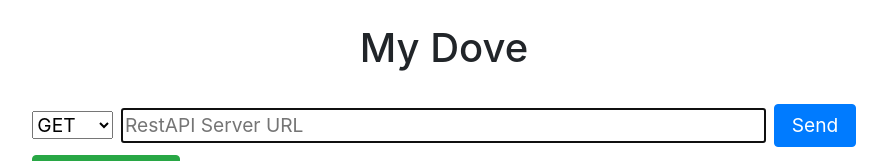
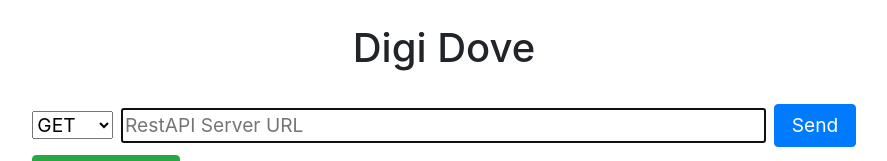
Before and after one commit to WildanMZaki/Digi-Dove, a plain HTML site: page index.html in a window 1280 px wide. Shown: the top 161 px of the page, without its empty margins (196-1083 px from the left). Drawn offline with nearby package versions, Linux system fonts and the light colour scheme.

Commit message:
MVP awal project api tester dengan nama digi dove resmi

```diff
--- a/index.html
+++ b/index.html
@@ -14,7 +14,7 @@
 
         <div class="row my-4">
             <div class="col-md-8 col-lg-8 offset-md-2 offset-lg-2">
-                <h1 class="text-center">My Dove</h1>
+                <h1 class="text-center">Digi Dove</h1>
             </div>
         </div>
 
```
